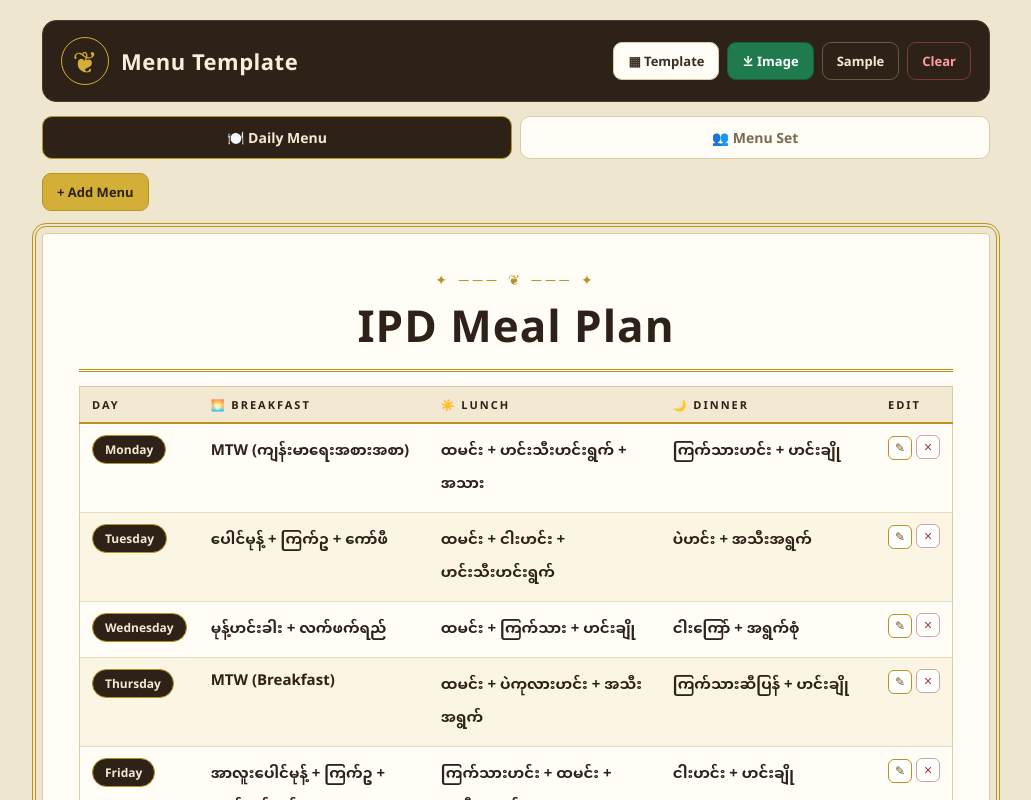
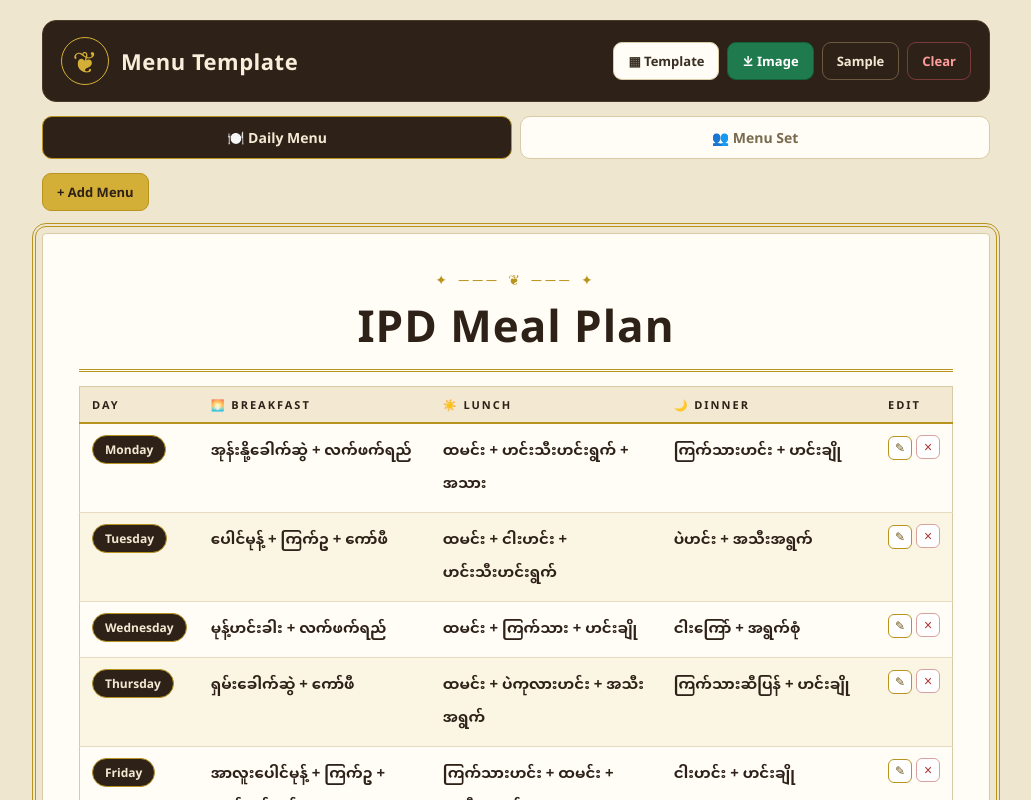
Before and after one commit to izumi-dev98/MENU_TEMPLATE, a React (Vite) app: page / in a window 1280 px wide. Shown: the top 800 px of the page, without its empty margins (124-1155 px from the left). Built offline with nearby package versions, Linux system fonts and the light colour scheme.

Commit message:
Replace MTW sample dishes with real breakfast items

```diff
--- a/src/App.jsx
+++ b/src/App.jsx
@@ -34,10 +34,10 @@ const TITLE_KEY = 'ipd_menu_title'
 const STAFF_TITLE_KEY = 'staff_menu_title'
 
 const SAMPLE_MEALS = [
-  { id: 'mon', day: 'Monday', breakfast: 'MTW (ကျန်းမာရေးအစားအစာ)', lunch: 'ထမင်း + ဟင်းသီးဟင်းရွက် + အသား', dinner: 'ကြက်သားဟင်း + ဟင်းချို' },
+  { id: 'mon', day: 'Monday', breakfast: 'အုန်းနို့ခေါက်ဆွဲ + လက်ဖက်ရည်', lunch: 'ထမင်း + ဟင်းသီးဟင်းရွက် + အသား', dinner: 'ကြက်သားဟင်း + ဟင်းချို' },
   { id: 'tue', day: 'Tuesday', breakfast: 'ပေါင်မုန့် + ကြက်ဥ + ကော်ဖီ', lunch: 'ထမင်း + ငါးဟင်း + ဟင်းသီးဟင်းရွက်', dinner: 'ပဲဟင်း + အသီးအရွက်' },
   { id: 'wed', day: 'Wednesday', breakfast: 'မုန့်ဟင်းခါး + လက်ဖက်ရည်', lunch: 'ထမင်း + ကြက်သား + ဟင်းချို', dinner: 'ငါးကြော် + အရွက်စုံ' },
-  { id: 'thu', day: 'Thursday', breakfast: 'MTW (Breakfast)', lunch: 'ထမင်း + ပဲကုလားဟင်း + အသီးအရွက်', dinner: 'ကြက်သားဆီပြန် + ဟင်းချို' },
+  { id: 'thu', day: 'Thursday', breakfast: 'ရှမ်းခေါက်ဆွဲ + ကော်ဖီ', lunch: 'ထမင်း + ပဲကုလားဟင်း + အသီးအရွက်', dinner: 'ကြက်သားဆီပြန် + ဟင်းချို' },
   { id: 'fri', day: 'Friday', breakfast: 'အာလူးပေါင်မုန့် + ကြက်ဥ + လက်ဖက်ရည်', lunch: 'ကြက်သားဟင်း + ထမင်း + အသီးအရွက်', dinner: 'ငါးဟင်း + ဟင်းချို' },
   { id: 'sat', day: 'Saturday', breakfast: 'မုန့်ဖက်ထုပ် + ကော်ဖီ', lunch: 'ထမင်း + အသားဟင်း + အသီးအရွက်', dinner: 'ကြက်သားဟင်း + ဟင်းသီးဟင်းရွက်' },
 ]
```
